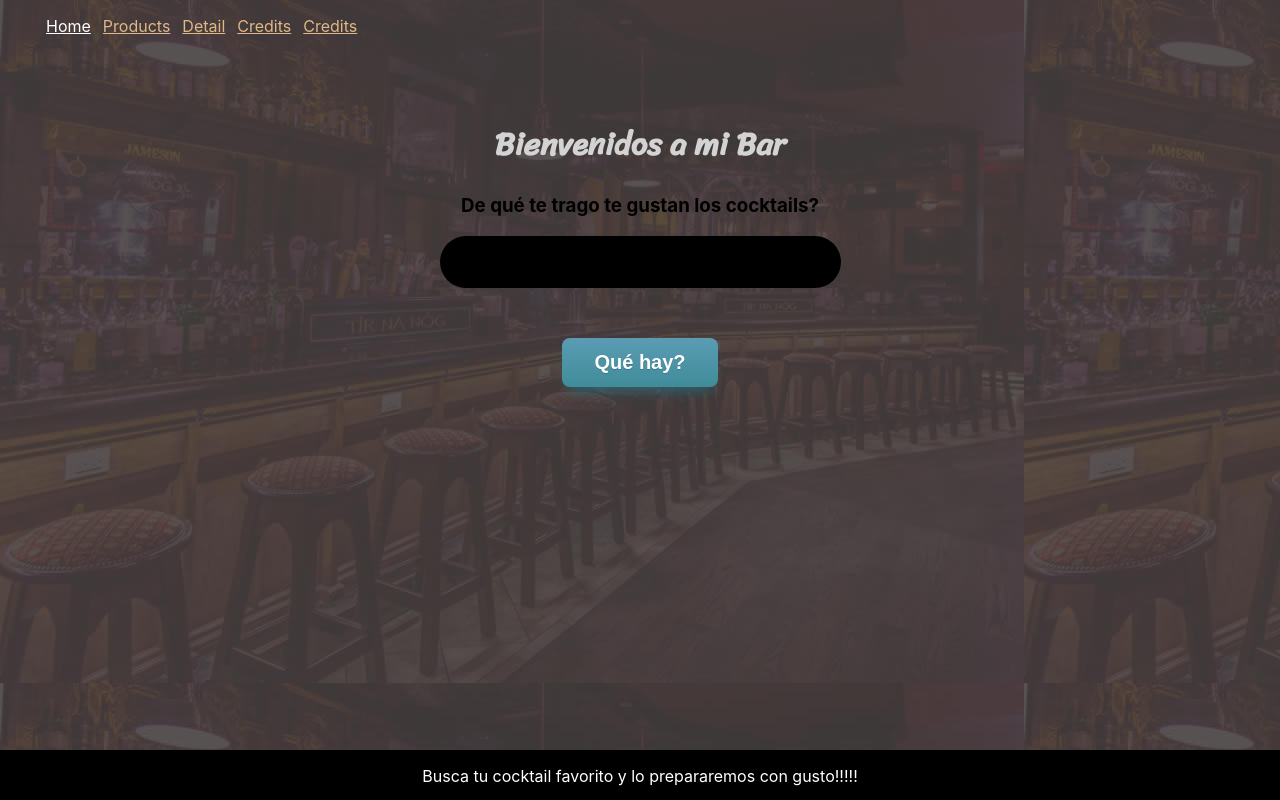
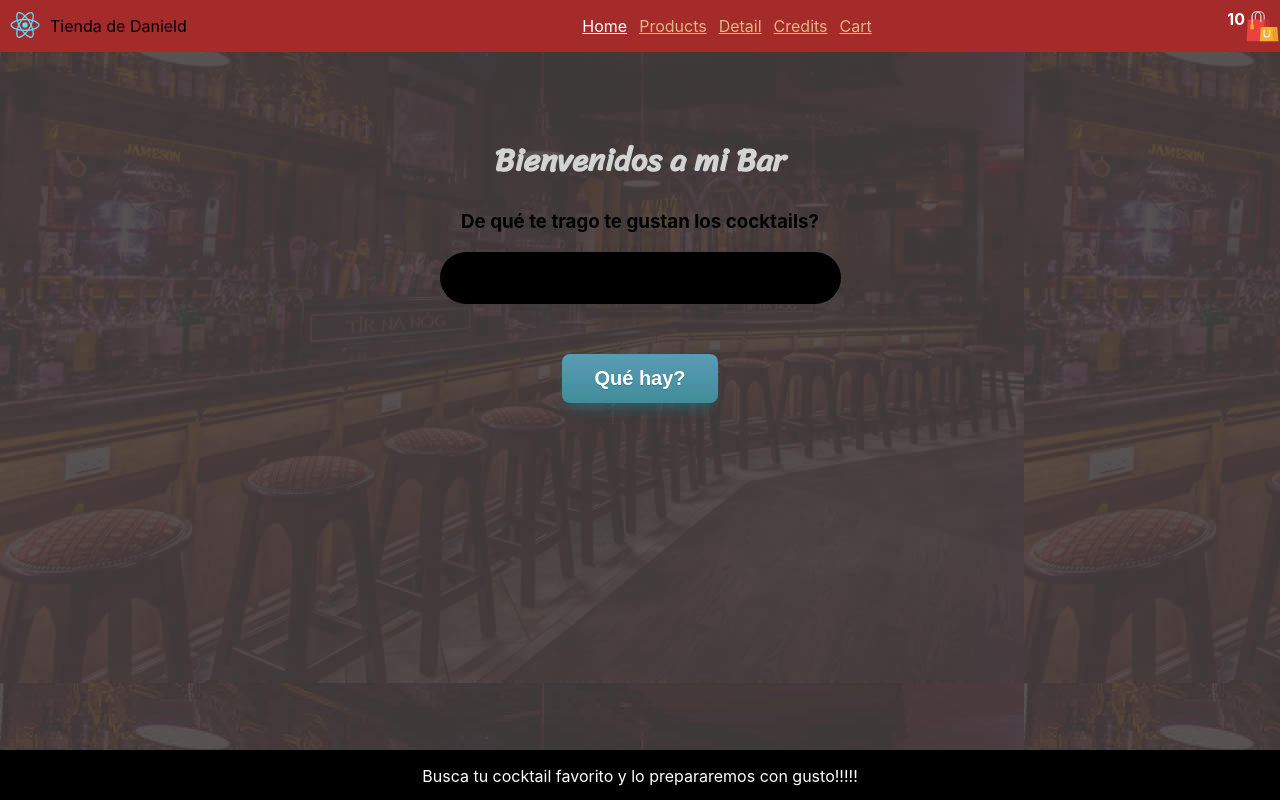
Before and after one commit to danielsierra34/CODERHOUSE, a React (Create React App) app: page / in a window 1280 px wide. Built offline with nearby package versions, Linux system fonts and the light colour scheme.

Commit message:
Tarea context, aún me falta

```diff
--- a/src/App.js
+++ b/src/App.js
@@ -1,6 +1,5 @@
 import './App.css';
 import {Header} from './components/Header/Header'
-import {NavBar} from './components/NavBar/NavBar'
 import {ItemListContainer} from './components/ItemListContainer/ItemListContainer'
 import {ItemDetailContainer} from './components/ItemDetailContainer/ItemDetailContainer'
 import {Footer} from './components/Footer/Footer'
@@ -15,7 +14,7 @@ function App() {
   return (
     <div className="App">
       <BrowserRouter>
-        <NavBar/>
+        <Header/>
         <Switch>
           <Route exact path="/">
             <Home/>
--- /dev/null
+++ b/src/components/Brand/Brand.css
@@ -0,0 +1,12 @@
+.Brand{
+
+}
+.nombreTienda{
+    display: inline-block;
+    float: left;
+}
+.logo{
+    width: 50px;
+    height: 50px;
+    float: left;
+}
--- /dev/null
+++ b/src/components/Brand/Brand.js
@@ -0,0 +1,15 @@
+import logo from '../../logo.svg'
+import './Brand.css';
+
+const nombreTienda="Tienda de Danield"
+const handleLogo = () => alert(`Bienvenido a ${nombreTienda}`)
+
+export const Brand=()=>{
+    return(
+      <div className="Brand">
+        <img src={logo} className="logo" alt={nombreTienda}/>
+        <p className="nombreTienda" onClick={handleLogo}>{nombreTienda}</p>
+      </div>
+    )
+
+}
--- a/src/components/CartWidget/CartWidget.css
+++ b/src/components/CartWidget/CartWidget.css
@@ -0,0 +1,8 @@
+.CartWidget{
+    float: right;
+    margin: 0;
+}
+.quantity{
+    color: white;
+    font-weight: bold;
+}
--- a/src/components/CartWidget/CartWidget.js
+++ b/src/components/CartWidget/CartWidget.js
@@ -1,8 +1,26 @@
+import {useContext} from 'react'
 import shopping from '../../images/shopping.svg'
 import './CartWidget.css';
-export const CartWidget=()=>{
+import {CartContext} from '../../context/CartContext'
+
+
+export const CartWidget=({quantity=3})=>{
+
+    const {prueba}=useContext(CartContext)
+
+    const handleCartClick = () =>{
+        console.log("-")
+        console.log(prueba)
+        console.log("-")
+    }
+
+    console.log(prueba)
+
     return(
-        <img src={shopping} className="shopping"/>
+        <div className="CartWidget">
+            <img src={shopping} className="shopping" />
+            <span class="quantity" onClick={handleCartClick}>{quantity}</span>
+        </div>
     )
 
 }
--- a/src/components/Header/Header.js
+++ b/src/components/Header/Header.js
@@ -1,16 +1,17 @@
-import logo from '../../logo.svg'
 import './Header.css';
-import { CartWidget } from '../CartWidget/CartWidget'
+import {CartWidget} from '../CartWidget/CartWidget'
+import {NavBar} from '../NavBar/NavBar'
+import {Brand} from '../Brand/Brand'
 
-const nombreTienda="Tienda de Daniel"
-  const handleLogo = () => alert(`Bienvenido a ${nombreTienda}`)
+
+
 
 export const Header=()=>{
     return(
-        <header className="topbar">
-        <img src={logo} className="logo" alt={nombreTienda}/>
-        <p className="nombreTienda" onClick={handleLogo}>{nombreTienda}</p>
-        <CartWidget/>
+      <header className="topbar">
+        <Brand/>
+        <NavBar/>
+        <CartWidget quantity={"10"}/>
       </header>
     )
 
--- a/src/components/ItemDetail/ItemDetail.js
+++ b/src/components/ItemDetail/ItemDetail.js
@@ -1,8 +1,11 @@
 import './ItemDetail.css';
+import {useContext} from 'react'
+import {CartContext} from '../../context/CartContext'
 import { useEffect,useState } from 'react'
 import {ItemCount} from '../ItemCount/ItemCount'
 export const ItemDetail = (props) => {
 
+  const carrito = useContext(CartContext)
 
   const onAdd = (e) => {
     alert(`acabas de agregar ${e} unidades de este producto a tu carrito`)
--- a/src/components/NavBar/NavBar.css
+++ b/src/components/NavBar/NavBar.css
@@ -1,4 +1,6 @@
-
+.NavBar{
+  margin: auto;
+}
 
   .links{
     display: flex;
--- a/src/components/NavBar/NavBar.js
+++ b/src/components/NavBar/NavBar.js
@@ -2,12 +2,10 @@ import logo from '../../logo.svg'
 import {NavLink} from 'react-router-dom'
 import './NavBar.css';
 
-const nombreTienda="Tienda de Daniel"
-  const handleLogo = () => alert(`Bienvenido a ${nombreTienda}`)
 
 export const NavBar=()=>{
     return(
-        <nav className="navigation">
+        <nav className="NavBar">
           <ul className="links">
             <li className="link">
               <NavLink exact to={`/`} activeClassName="seleccionado" className="normal"> Home</NavLink>
@@ -22,7 +20,7 @@ export const NavBar=()=>{
             <NavLink to={`/credits/`} activeClassName="seleccionado" className="normal">Credits</NavLink>
               </li>
               <li className="link">
-            <NavLink to={`/cart/`} activeClassName="seleccionado" className="normal">Credits</NavLink>
+            <NavLink to={`/cart/`} activeClassName="seleccionado" className="normal">Cart</NavLink>
               </li>
           </ul>
         </nav>
--- /dev/null
+++ b/src/context/CartContext.js
@@ -0,0 +1,17 @@
+import {createContext} from 'react'
+import { useEffect,useState } from 'react'
+
+export const CartContext = createContext()
+export const CartProvider = (props) => {
+    const [prueba,setPrueba]=useState({
+        "nombre":"daniel",
+        "apellido":"sierra"
+    })
+    return (
+        <CartContext.Provider value={{
+            prueba:prueba
+        }}>
+            {props.children}
+        </CartContext.Provider>
+    )
+}
--- a/src/index.js
+++ b/src/index.js
@@ -3,10 +3,17 @@ import ReactDOM from 'react-dom';
 import './index.css';
 import App from './App';
 import reportWebVitals from './reportWebVitals';
+import {CartProvider} from './context/CartContext'
+
+
+
+const productos=[]
 
 ReactDOM.render(
   <React.StrictMode>
-    <App />
+    <CartProvider value={productos}>
+      <App />
+    </CartProvider>
   </React.StrictMode>,
   document.getElementById('root')
 );
```
